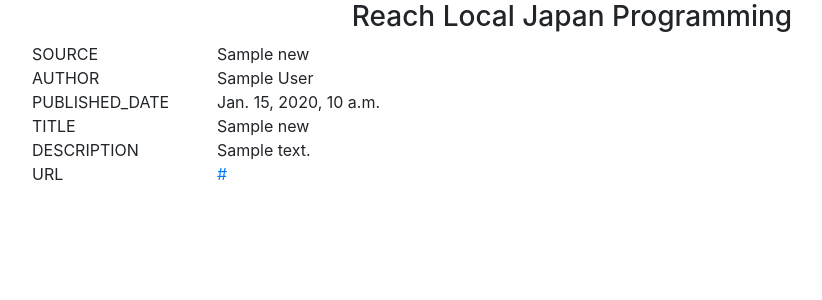
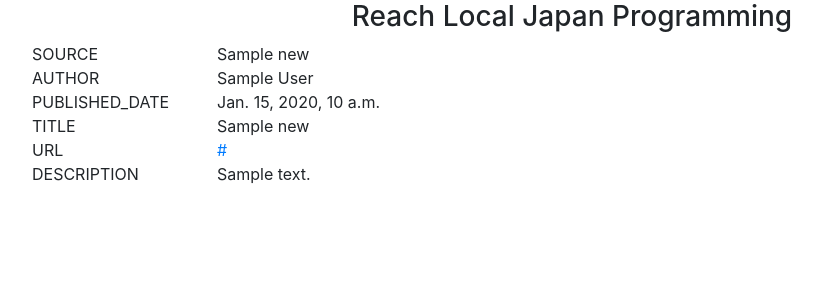
Before and after one commit to sudheersingampalli/ReachLocal, a Django app: page /hometemplate/ in a window 1280 px wide. Shown: the top 300 px of the page, without its empty margins (68-890 px from the left). Run offline with Django 3.2, Linux system fonts and the light colour scheme; tables that the repository leaves empty hold one stand-in row (values such as "Sample post"); some libraries are stand-ins or nearby versions.

Commit message:
display changes in home.html

```diff
--- a/news/templates/news/home.html
+++ b/news/templates/news/home.html
@@ -46,7 +46,14 @@
      {{item.title}}
     </div>
     {% endif %}
-  </div>
+  	</div>
+    <div class="row">
+    <div class="col-sm-2">
+     URL
+    </div>
+    <div class="col-sm-10">
+     <a href = {{item.url}}>{{item.url}}</a>
+    </div></div>
    <div class="row">
   	{% if item.description%}
     <div class="col-sm-2">
@@ -58,14 +65,6 @@
     {% endif %}
   </div>
   <div class="row">
-
-    <div class="col-sm-2">
-      URL
-    </div>
-    <div class="col-sm-10">
-     <a href = {{item.url}}>{{item.url}}</a>
-    </div>
-
   </div>
 </div>
 
```
